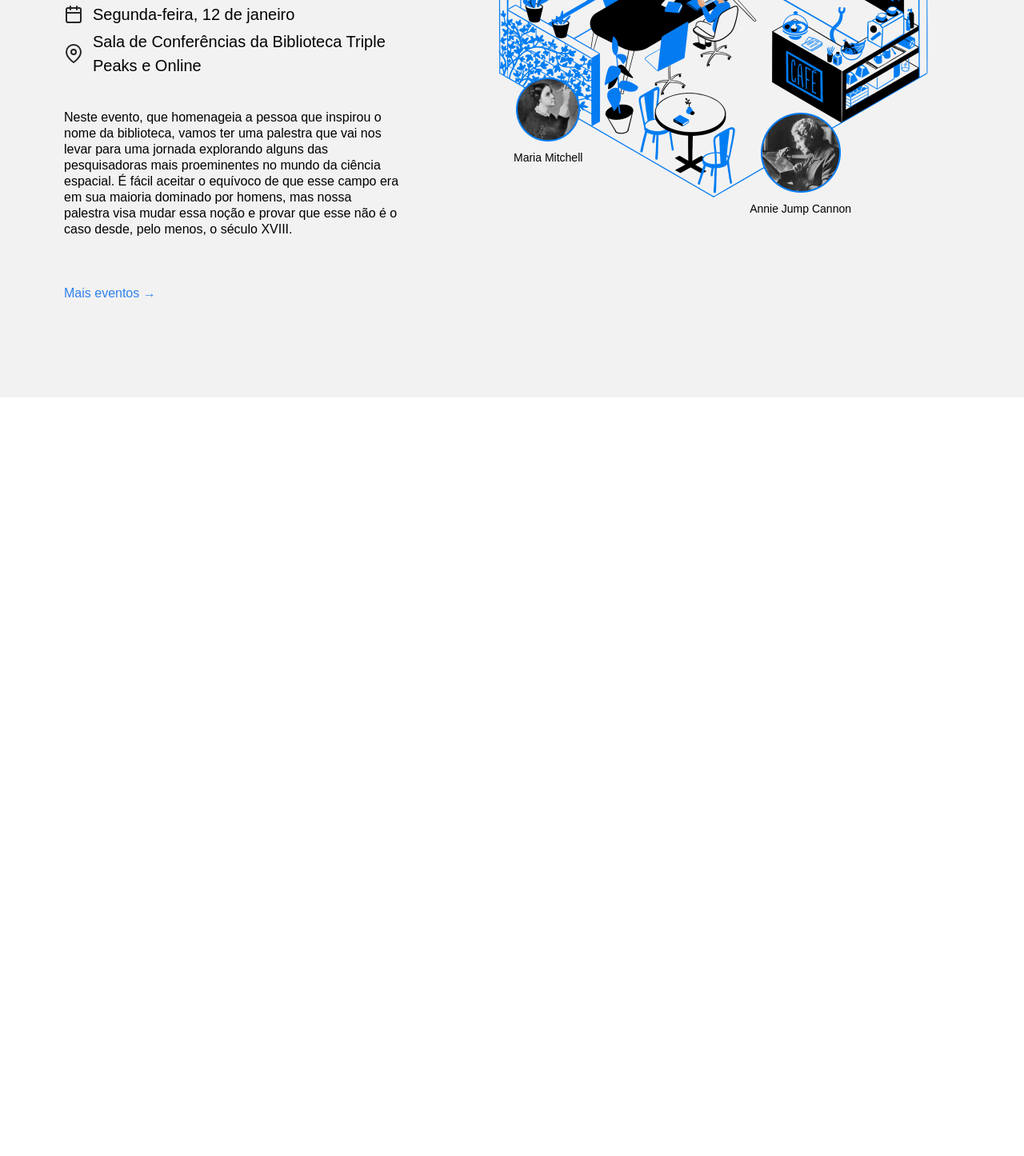
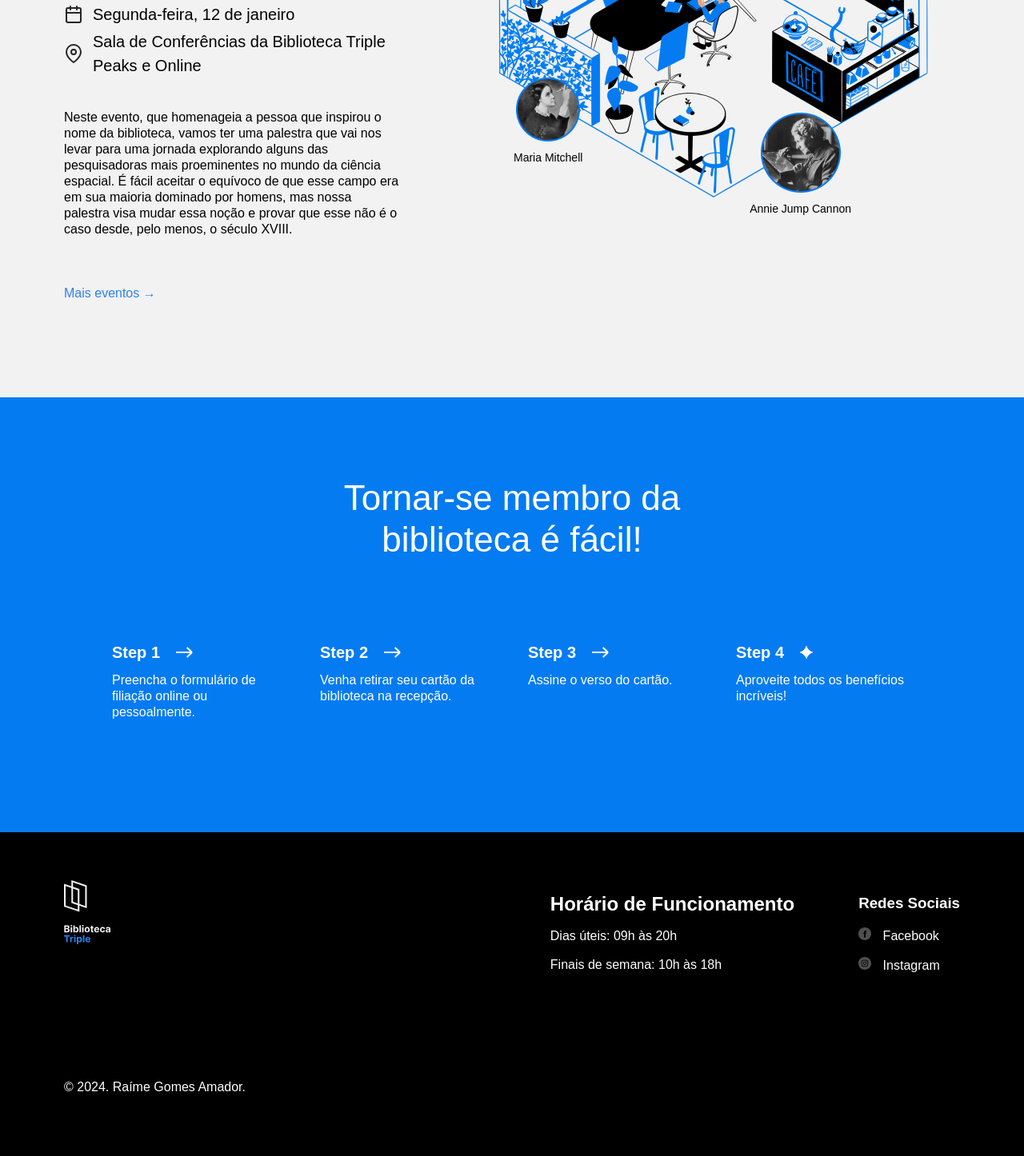
Before and after one commit to raimegomes/web_project_library, a plain HTML site: page index.html in a window 1280 px wide. Shown: the part 2493-3939 px from the top of the page at 80% size. Before the commit the page ends 2990 px from the top, so only its background shows below. Drawn offline with Linux system fonts and the light colour scheme.

Commit message:
Nova atualização do projeto

```diff
--- a/index.html
+++ b/index.html
@@ -1,5 +1,6 @@
 <!DOCTYPE html>
 <html lang="en">
+  <!-- Caro revisor, coloquei a lag como pt, mas o sistema da TripleTen não aceitou, por isso está em en. :) -->
   <head>
     <meta charset="UTF-8" />
     <meta name="viewport" content="width=device-width, initial-scale=1.0" />
@@ -8,9 +9,7 @@
     <link rel="stylesheet" href="./vendor/normalize.css" />
     <link rel="stylesheet" href="./styles/style.css" />
   </head>
-
   <body>
-    <!-- Agrupe todo o conteúdo da página em uma nova div com a classe page. Lembre-se de adicionar a tag de fechamento -->
     <div class="page">
       <header class="header">
         <nav class="nav">
@@ -19,8 +18,6 @@
             alt="Logotipo da Biblioteca Triple Peaks"
             class="nav__logo"
           />
-          <!-- Colocar links de navegação em uma lista é supostamente a melhor prática para escrever o código semântico, pois permite que os leitores de tela façam uma pausa entre cada link em vez de ler todos os links como uma frase. -->
-
           <ul class="nav__links">
             <li>
               <a class="nav__link" href="#staff">Escolhas do leitor</a>
@@ -29,10 +26,10 @@
               <a class="nav__link" href="#events">Eventos</a>
             </li>
             <li>
-              <a class="nav__link">Seja um membro</a>
+              <a class="nav__link" href="#membership">Seja um membro</a>
             </li>
             <li>
-              <a class="nav__link">Contatos</a>
+              <a class="nav__link" href="#contacts">Contatos</a>
             </li>
           </ul>
         </nav>
@@ -92,15 +89,19 @@
 
             <li class="card">
               <div class="card__content">
-                <h3 class="card__title">Bíblia Sagrada</h3>
+                <h3 class="card__title">
+                  Mulheres Improváveis: As Mulheres que Deus está Levantando
+                  neste Tempo
+                </h3>
                 <p class="card__text">
-                  Viemos à Terra para aprender, fazer boas escolhas, ser
-                  testados e crescer. Nossa existência não vai acabar depois da
-                  morte. Todos ressuscitaremos como Jesus ressuscitou. Se
-                  escolhermos seguir Jesus nesta vida, poderemos viver novamente
-                  com Ele e nosso Pai Celestial.
+                  Deus quer que você se torne forte e corajosa. Mesmo que todas
+                  as circunstâncias digam que você não é capaz, o Senhor, por
+                  meio do seu amor e cuidado, capacitará e desenvolverá você
+                  para grandes projetos. Neste livro temos palavras de sabedoria
+                  sobre como Deus é especialista em mudar destinos e transformar
+                  corações.
                 </p>
-                <p class="card__footer">Deus</p>
+                <p class="card__footer">Viviane Martinello</p>
               </div>
             </li>
 
@@ -159,7 +160,6 @@
             </p>
             <a href="#" class="events__more">Mais eventos &rarr;</a>
           </div>
-          <!-- Comece a criar a composição aqui -->
           <div class="events__cover">
             <img
               src="./images/cafe.png"
@@ -208,7 +208,118 @@
             </div>
           </div>
         </section>
+        <section class="membership" id="membership">
+          <h2 class="membership__title">
+            Tornar-se membro da biblioteca é fácil!
+          </h2>
+          <ul class="membership__steps">
+            <li class="step">
+              <h3 class="step__title">
+                Step 1
+                <img
+                  src="./images/icon_step_forward.svg"
+                  alt="icon forward"
+                  class="step__icon"
+                />
+              </h3>
+              <p class="step__description">
+                Preencha o formulário de filiação online ou pessoalmente.
+              </p>
+            </li>
+            <li class="step">
+              <h3 class="step__title">
+                Step 2
+                <img
+                  src="./images/icon_step_forward.svg"
+                  alt="icon forward"
+                  class="step__icon"
+                />
+              </h3>
+              <p class="step__description">
+                Venha retirar seu cartão da biblioteca na recepção.
+              </p>
+            </li>
+            <li class="step">
+              <h3 class="step__title">
+                Step 3
+                <img
+                  src="./images/icon_step_forward.svg"
+                  alt="icon forward"
+                  class="step__icon"
+                />
+              </h3>
+              <p class="step__description">Assine o verso do cartão.</p>
+            </li>
+            <li class="step">
+              <h3 class="step__title">
+                Step 4
+                <img
+                  src="./images/icon_step_finish.svg"
+                  alt="icon finish"
+                  class="step__icon"
+                />
+              </h3>
+              <p class="step__description">
+                Aproveite todos os benefícios incríveis!
+              </p>
+            </li>
+          </ul>
+        </section>
       </main>
+      <footer class="footer" id="contacts">
+        <section class="footer__columns">
+          <div class="footer__column">
+            <img
+              src="./images/logo_white.svg"
+              alt="logo branco"
+              class="footer__logo"
+            />
+          </div>
+          <div class="footer__column footer__column_content_hours">
+            <h2 class="footer__column-heading">Horário de Funcionamento</h2>
+            <ul class="footer__list">
+              <li class="footer__list-item">Dias úteis: 09h às 20h</li>
+              <li class="footer__list-item">Finais de semana: 10h às 18h</li>
+            </ul>
+          </div>
+          <div class="footer__column footer__column_content_social">
+            <h3 class="footer__column-heading">Redes Sociais</h3>
+            <ul class="footer__list">
+              <li class="footer__list-item">
+                <a
+                  href="https://www.facebook.com/tripleten-tech/"
+                  target="_blank"
+                  class="footer__column-link"
+                >
+                  <img
+                    src="./images/facebook_white.svg"
+                    alt="Facebook Icon"
+                    class="footer__social-icon"
+                  />
+                  Facebook</a
+                >
+              </li>
+              <li class="footer__list-item">
+                <a
+                  href="https://www.instagram.com/tripleten.brasil/"
+                  target="_blank"
+                  class="footer__column-link"
+                >
+                  <img
+                    src="./images/instagram_white.svg"
+                    alt="Instagram Icon"
+                    class="footer__social-icon"
+                  />
+                  Instagram</a
+                >
+              </li>
+            </ul>
+          </div>
+          <div class="footer__copyright">
+            <p>&copy; 2024. Raíme Gomes Amador.</p>
+          </div>
+        </section>
+      </footer>
     </div>
   </body>
 </html>
--- a/styles/style.css
+++ b/styles/style.css
@@ -20,7 +20,6 @@
 }
 
 .nav {
-  /* Adicione as propriedades flex aqui*/
   display: flex;
   justify-content: space-between;
 }
@@ -31,7 +30,6 @@
 }
 
 .nav__links {
-  /* Redefina o estilo de listas padrão aqui */
   display: flex;
   column-gap: 20px;
   margin: 8px 0 0;
@@ -46,7 +44,6 @@
 }
 
 .header__content {
-  /* Adicione as propriedades flex aqui */
   display: flex;
   justify-content: space-between;
 }
@@ -115,7 +112,6 @@
   color: #ffffff;
 }
 
-/* adicionar a regra CSS para sua nova classe aqui. Certifique-se de colocar antes de .card: os pais devem preceder seus filhos */
 .staff__cards {
   max-width: 760px;
   margin: 0 auto;
@@ -247,35 +243,30 @@
 }
 
 .person_name_feynman {
-  /* Use os valores corretos das propriedades top/right/bottom/left para posicionar o elemento */
   position: absolute;
   top: -30px;
   left: 319px;
 }
 
 .person_name_burbidge {
-  /* Use os valores corretos das propriedades top/right/bottom/left para posicionar o elemento */
   position: absolute;
   top: 96px;
   right: 125px;
 }
 
 .person_name_cannon {
-  /* Use os valores corretos das propriedades top/right/bottom/left para posicionar o elemento */
   position: absolute;
   bottom: 18px;
   right: 216px;
 }
 
 .person_name_mitchell {
-  /* Use os valores corretos das propriedades top/right/bottom/left para posicionar o elemento */
   position: absolute;
   bottom: 82px;
   left: 142px;
 }
 
 .person_name_tarter {
-  /* Use os valores corretos das propriedades top/right/bottom/left para posicionar o elemento */
   position: absolute;
   top: 79px;
   left: 159px;
@@ -302,3 +293,104 @@
   font-size: 14px;
   margin: 0;
 }
+
+.membership {
+  padding: 100px 0 140px;
+  background-color: #057bf2;
+  color: #ffffff;
+}
+
+.membership__title {
+  max-width: 574px;
+  margin: 0 auto;
+  text-align: center;
+  font-size: 44px;
+  font-weight: 500;
+  line-height: 52px;
+}
+
+.membership__steps {
+  list-style-type: none;
+
+  margin: 100px 0 0;
+  flex-basis: 100%;
+  display: flex;
+  justify-content: center;
+}
+
+.step {
+  flex-basis: 220px;
+  padding-right: 40px;
+}
+.step__title {
+  margin: 0;
+  font-size: 20px;
+  line-height: 30px;
+  font-weight: 700;
+  display: flex;
+  align-items: center;
+}
+
+.step__icon {
+  margin-left: 20px;
+}
+
+.step__description {
+  margin: 10px 0 0;
+}
+
+.footer {
+  box-sizing: border-box;
+  background-color: #000000;
+  color: #ffffff;
+}
+
+.footer__columns {
+  padding: 60px 80px;
+  display: flex;
+  justify-content: space-between;
+  flex-wrap: wrap;
+}
+
+.footer__column_content_hours {
+  margin-left: auto;
+}
+
+.footer__column_content_social {
+  margin-left: 80px;
+}
+
+.footer__logo {
+  width: 58px;
+  height: 80px;
+}
+
+.footer__column-heading {
+  margin-bottom: 20px;
+}
+
+.footer__list {
+  list-style-type: none;
+  padding: 0;
+  margin: 0;
+}
+
+.footer__list-item {
+  margin-bottom: 16px;
+}
+
+.footer__column-link {
+  color: white;
+  text-decoration: none;
+}
+
+.footer__social-icon {
+  width: 16px;
+  height: 16px;
+  margin-right: 10px;
+}
+
+.footer__copyright {
+  flex-basis: 100%;
+  margin-top: 100px;
+}
```
